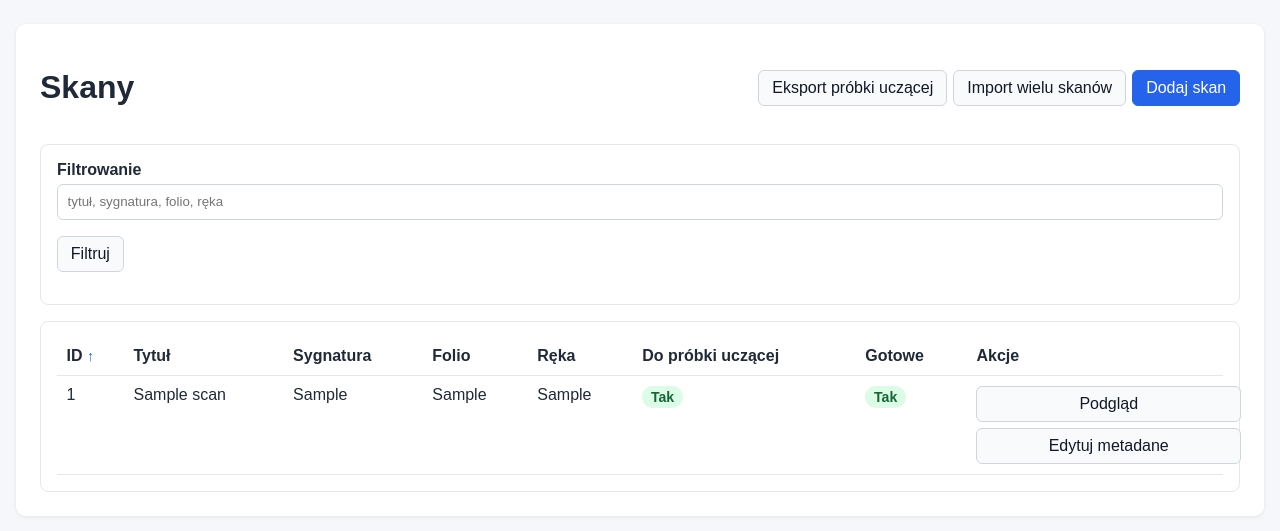
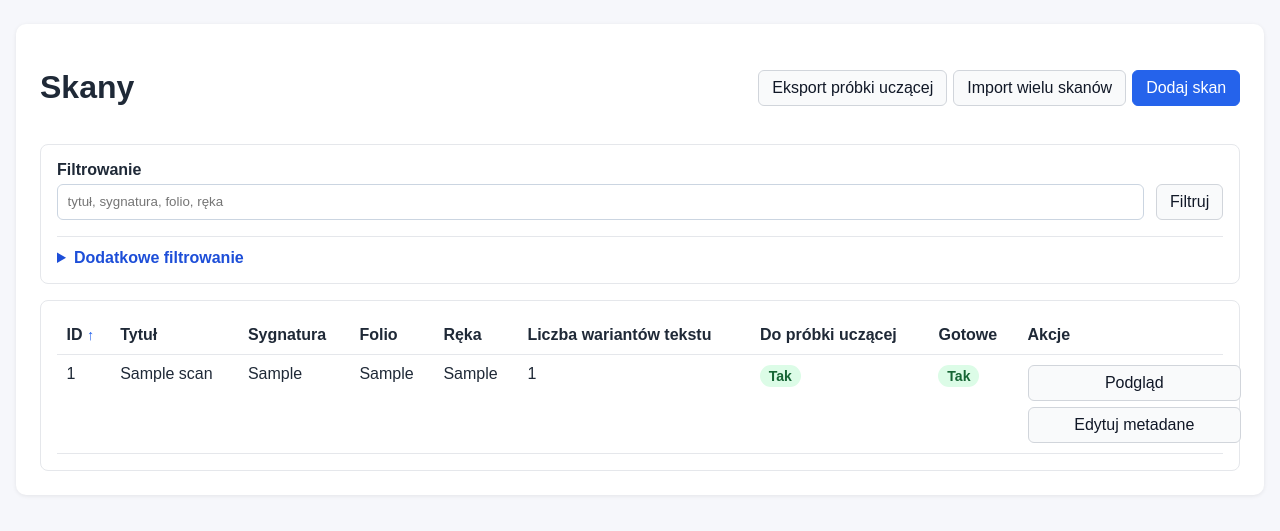
Before and after one commit to pjaskulski/manuscript-lab, a Flask app: page /scans/ in a window 1280 px wide. Shown: the part 68-599 px from the top of the page. Run offline with Flask 3, Linux system fonts and the light colour scheme; a user stored in the database is signed in; tables that the repository leaves empty hold one stand-in row (values such as "Sample post"); some libraries are stand-ins or nearby versions.

Commit message:
poprawki

```diff
--- a/app/blueprints/scans/routes.py
+++ b/app/blueprints/scans/routes.py
@@ -14,6 +14,8 @@ from ...services.file_storage import ensure_scan_thumbnail, save_scan_image, thu
 from .forms import BulkScanImportForm, MAX_BULK_IMPORT_FILES, ScanForm, ScanTrainingExportForm
 
 scans_bp = Blueprint("scans", __name__, template_folder="templates")
+
+BOOLEAN_FILTER_VALUES = {"", "yes", "no"}
 
 
 def _original_scan_filename(filename: str | None) -> str | None:
@@ -83,6 +85,16 @@ SCAN_SORT_FIELDS = {
         if direction == "asc"
         else (Scan.hand.desc().nullslast(), Scan.id.asc())
     ),
+    "is_training_sample": lambda direction: (
+        (Scan.is_training_sample.asc(), Scan.id.asc())
+        if direction == "asc"
+        else (Scan.is_training_sample.desc(), Scan.id.asc())
+    ),
+    "is_done": lambda direction: (
+        (Scan.is_done.asc(), Scan.id.asc())
+        if direction == "asc"
+        else (Scan.is_done.desc(), Scan.id.asc())
+    ),
     "sequence_no": lambda direction: (
         (Scan.sequence_no.asc().nullslast(), Scan.id.asc())
         if direction == "asc"
@@ -136,7 +148,16 @@ SCAN_TEXT_SORT_FIELDS = {
 }
 
 
-def _filtered_scans_query(query_text: str):
+def _normalize_boolean_filter(value: str | None) -> str:
+    normalized = (value or "").strip().lower()
+    return normalized if normalized in BOOLEAN_FILTER_VALUES else ""
+
+
+def _filtered_scans_query(
+    query_text: str,
+    training_sample_filter: str = "",
+    done_filter: str = "",
+):
     query = Scan.query
     if query_text:
         like = f"%{query_text}%"
@@ -148,13 +169,34 @@ def _filtered_scans_query(query_text: str):
                 Scan.hand.ilike(like),
             )
         )
+    if training_sample_filter == "yes":
+        query = query.filter(Scan.is_training_sample.is_(True))
+    elif training_sample_filter == "no":
+        query = query.filter(Scan.is_training_sample.is_(False))
+
+    if done_filter == "yes":
+        query = query.filter(Scan.is_done.is_(True))
+    elif done_filter == "no":
+        query = query.filter(Scan.is_done.is_(False))
+
     return query
 
 
-def _scan_neighbors(scan_id: int, query_text: str, sort_by: str, sort_dir: str) -> tuple[Scan | None, Scan | None]:
+def _scan_neighbors(
+    scan_id: int,
+    query_text: str,
+    sort_by: str,
+    sort_dir: str,
+    training_sample_filter: str = "",
+    done_filter: str = "",
+) -> tuple[Scan | None, Scan | None]:
     scan_ids = [
         current_scan_id
-        for current_scan_id, in _filtered_scans_query(query_text)
+        for current_scan_id, in _filtered_scans_query(
+            query_text,
+            training_sample_filter=training_sample_filter,
+            done_filter=done_filter,
+        )
         .with_entities(Scan.id)
         .order_by(*SCAN_SORT_FIELDS[sort_by](sort_dir))
         .all()
@@ -173,12 +215,39 @@ def list_scans():
     q = request.args.get("q", "").strip()
     sort_by = request.args.get("sort_by", "id")
     sort_dir = request.args.get("sort_dir", "asc")
+    training_sample_filter = _normalize_boolean_filter(request.args.get("training_sample_filter"))
+    done_filter = _normalize_boolean_filter(request.args.get("done_filter"))
     if sort_by not in SCAN_SORT_FIELDS:
         sort_by = "id"
     if sort_dir not in {"asc", "desc"}:
         sort_dir = "asc"
-    scans = _filtered_scans_query(q).order_by(*SCAN_SORT_FIELDS[sort_by](sort_dir)).all()
-    return render_template("scans/list.html", scans=scans, q=q, sort_by=sort_by, sort_dir=sort_dir)
+    scans = _filtered_scans_query(
+        q,
+        training_sample_filter=training_sample_filter,
+        done_filter=done_filter,
+    ).order_by(*SCAN_SORT_FIELDS[sort_by](sort_dir)).all()
+    scan_ids = [scan.id for scan in scans]
+    text_variant_counts = {scan_id: 0 for scan_id in scan_ids}
+    if scan_ids:
+        text_variant_counts.update(
+            dict(
+                db.session.query(ScanText.scan_id, db.func.count(ScanText.id))
+                .filter(ScanText.scan_id.in_(scan_ids))
+                .group_by(ScanText.scan_id)
+                .all()
+            )
+        )
+    return render_template(
+        "scans/list.html",
+        scans=scans,
+        text_variant_counts=text_variant_counts,
+        q=q,
+        sort_by=sort_by,
+        sort_dir=sort_dir,
+        training_sample_filter=training_sample_filter,
+        done_filter=done_filter,
+        has_advanced_filters=bool(training_sample_filter or done_filter),
+    )
 
 
 @scans_bp.route("/export-training-sample", methods=["GET", "POST"])
@@ -314,6 +383,8 @@ def scan_detail(scan_id: int):
     q = request.args.get("q", "").strip()
     sort_by = request.args.get("sort_by", "id")
     sort_dir = request.args.get("sort_dir", "asc")
+    training_sample_filter = _normalize_boolean_filter(request.args.get("training_sample_filter"))
+    done_filter = _normalize_boolean_filter(request.args.get("done_filter"))
     text_sort_by = request.args.get("text_sort_by", "id")
     text_sort_dir = request.args.get("text_sort_dir", "asc")
     comparison_sort_by = request.args.get("comparison_sort_by", "id")
@@ -332,7 +403,14 @@ def scan_detail(scan_id: int):
         comparison_sort_dir = "asc"
     texts = scan.texts.order_by(*SCAN_TEXT_SORT_FIELDS[text_sort_by](text_sort_dir)).all()
     comparisons = scan.comparisons.order_by(*HTR_COMPARISON_SORT_FIELDS[comparison_sort_by](comparison_sort_dir)).all()
-    previous_scan, next_scan = _scan_neighbors(scan.id, q, sort_by, sort_dir)
+    previous_scan, next_scan = _scan_neighbors(
+        scan.id,
+        q,
+        sort_by,
+        sort_dir,
+        training_sample_filter=training_sample_filter,
+        done_filter=done_filter,
+    )
     return render_template(
         "scans/detail.html",
         scan=scan,
@@ -341,6 +419,8 @@ def scan_detail(scan_id: int):
         q=q,
         sort_by=sort_by,
         sort_dir=sort_dir,
+        training_sample_filter=training_sample_filter,
+        done_filter=done_filter,
         previous_scan=previous_scan,
         next_scan=next_scan,
         text_sort_by=text_sort_by,
--- a/app/blueprints/scans/templates/scans/detail.html
+++ b/app/blueprints/scans/templates/scans/detail.html
@@ -40,12 +40,12 @@
     </div>
     <div class="actions scan-header-actions">
         {% if previous_scan %}
-        <a class="btn" href="{{ url_for('scans.scan_detail', scan_id=previous_scan.id, q=q, sort_by=sort_by, sort_dir=sort_dir, text_sort_by=text_sort_by, text_sort_dir=text_sort_dir, comparison_sort_by=comparison_sort_by, comparison_sort_dir=comparison_sort_dir) }}">← Poprzedni</a>
+        <a class="btn" href="{{ url_for('scans.scan_detail', scan_id=previous_scan.id, q=q, sort_by=sort_by, sort_dir=sort_dir, training_sample_filter=training_sample_filter, done_filter=done_filter, text_sort_by=text_sort_by, text_sort_dir=text_sort_dir, comparison_sort_by=comparison_sort_by, comparison_sort_dir=comparison_sort_dir) }}">← Poprzedni</a>
         {% endif %}
         {% if next_scan %}
-        <a class="btn" href="{{ url_for('scans.scan_detail', scan_id=next_scan.id, q=q, sort_by=sort_by, sort_dir=sort_dir, text_sort_by=text_sort_by, text_sort_dir=text_sort_dir, comparison_sort_by=comparison_sort_by, comparison_sort_dir=comparison_sort_dir) }}">Następny →</a>
+        <a class="btn" href="{{ url_for('scans.scan_detail', scan_id=next_scan.id, q=q, sort_by=sort_by, sort_dir=sort_dir, training_sample_filter=training_sample_filter, done_filter=done_filter, text_sort_by=text_sort_by, text_sort_dir=text_sort_dir, comparison_sort_by=comparison_sort_by, comparison_sort_dir=comparison_sort_dir) }}">Następny →</a>
         {% endif %}
-        <a class="btn" href="{{ url_for('scans.edit_scan', scan_id=scan.id, next=url_for('scans.scan_detail', scan_id=scan.id, q=q, sort_by=sort_by, sort_dir=sort_dir, text_sort_by=text_sort_by, text_sort_dir=text_sort_dir, comparison_sort_by=comparison_sort_by, comparison_sort_dir=comparison_sort_dir)) }}">Edytuj metadane</a>
+        <a class="btn" href="{{ url_for('scans.edit_scan', scan_id=scan.id, next=url_for('scans.scan_detail', scan_id=scan.id, q=q, sort_by=sort_by, sort_dir=sort_dir, training_sample_filter=training_sample_filter, done_filter=done_filter, text_sort_by=text_sort_by, text_sort_dir=text_sort_dir, comparison_sort_by=comparison_sort_by, comparison_sort_dir=comparison_sort_dir)) }}">Edytuj metadane</a>
         <a class="btn btn-primary" href="{{ url_for('htr.new_scan_text', scan_id=scan.id) }}">Dodaj tekst</a>
         <a class="btn" href="{{ url_for('htr.compare_scan_texts', scan_id=scan.id) }}">Porównaj HTR</a>
     </div>
--- a/app/blueprints/scans/templates/scans/list.html
+++ b/app/blueprints/scans/templates/scans/list.html
@@ -1,5 +1,20 @@
 {% extends "base.html" %}
 {% block title %}Skany{% endblock %}
+{% block head %}
+{{ super() }}
+<style>
+    .filter-toolbar { display: flex; gap: .75rem; align-items: end; flex-wrap: wrap; }
+    .filter-toolbar-main { flex: 1 1 24rem; min-width: 18rem; }
+    .filter-toolbar-actions { display: flex; gap: .5rem; align-items: center; flex-wrap: wrap; }
+    .advanced-filters { margin-top: .75rem; border-top: 1px solid #e5e7eb; padding-top: .75rem; }
+    .advanced-filters summary { cursor: pointer; color: #1d4ed8; font-weight: 600; }
+    .advanced-filters[open] summary { margin-bottom: .85rem; }
+    @media (max-width: 720px) {
+        .filter-toolbar { align-items: stretch; }
+        .filter-toolbar-main { min-width: 100%; }
+    }
+</style>
+{% endblock %}
 {% block content %}
 <div class="actions" style="justify-content: space-between; margin-bottom: 1rem;">
     <h1>Skany</h1>
@@ -10,30 +25,54 @@
     </div>
 </div>
 <form method="get" class="card" style="margin-bottom: 1rem;">
-    <div>
-        <label for="q">Filtrowanie</label>
-        <input type="text" id="q" name="q" value="{{ q }}" placeholder="tytuł, sygnatura, folio, ręka">
+    <div class="filter-toolbar">
+        <div class="filter-toolbar-main">
+            <label for="q">Filtrowanie</label>
+            <input type="text" id="q" name="q" value="{{ q }}" placeholder="tytuł, sygnatura, folio, ręka">
+        </div>
+        <div class="filter-toolbar-actions">
+            <button class="btn" type="submit">Filtruj</button>
+            {% if q or training_sample_filter or done_filter %}
+            <a class="btn" href="{{ url_for('scans.list_scans', sort_by=sort_by, sort_dir=sort_dir) }}">Wyczyść</a>
+            {% endif %}
+        </div>
     </div>
     <input type="hidden" name="sort_by" value="{{ sort_by }}">
     <input type="hidden" name="sort_dir" value="{{ sort_dir }}">
-    <div class="actions">
-        <button class="btn" type="submit">Filtruj</button>
-        {% if q %}
-        <a class="btn" href="{{ url_for('scans.list_scans', sort_by=sort_by, sort_dir=sort_dir) }}">Wyczyść</a>
-        {% endif %}
-    </div>
+    <details class="advanced-filters" {% if has_advanced_filters %}open{% endif %}>
+        <summary>Dodatkowe filtrowanie</summary>
+        <div class="grid grid-2">
+            <div>
+                <label for="training_sample_filter">Do próbki uczącej</label>
+                <select id="training_sample_filter" name="training_sample_filter">
+                    <option value="" {% if not training_sample_filter %}selected{% endif %}>Wszystkie</option>
+                    <option value="yes" {% if training_sample_filter == 'yes' %}selected{% endif %}>Tak</option>
+                    <option value="no" {% if training_sample_filter == 'no' %}selected{% endif %}>Nie</option>
+                </select>
+            </div>
+            <div>
+                <label for="done_filter">Gotowe</label>
+                <select id="done_filter" name="done_filter">
+                    <option value="" {% if not done_filter %}selected{% endif %}>Wszystkie</option>
+                    <option value="yes" {% if done_filter == 'yes' %}selected{% endif %}>Tak</option>
+                    <option value="no" {% if done_filter == 'no' %}selected{% endif %}>Nie</option>
+                </select>
+            </div>
+        </div>
+    </details>
 </form>
 <div class="card">
     <table>
         <thead>
             <tr>
-                <th><a class="sort-link" href="{{ url_for('scans.list_scans', q=q, sort_by='id', sort_dir='desc' if sort_by == 'id' and sort_dir == 'asc' else 'asc') }}">ID{% if sort_by == 'id' %} <span class="sort-arrow">{{ '↑' if sort_dir == 'asc' else '↓' }}</span>{% endif %}</a></th>
-                <th><a class="sort-link" href="{{ url_for('scans.list_scans', q=q, sort_by='title', sort_dir='desc' if sort_by == 'title' and sort_dir == 'asc' else 'asc') }}">Tytuł{% if sort_by == 'title' %} <span class="sort-arrow">{{ '↑' if sort_dir == 'asc' else '↓' }}</span>{% endif %}</a></th>
-                <th><a class="sort-link" href="{{ url_for('scans.list_scans', q=q, sort_by='shelfmark', sort_dir='desc' if sort_by == 'shelfmark' and sort_dir == 'asc' else 'asc') }}">Sygnatura{% if sort_by == 'shelfmark' %} <span class="sort-arrow">{{ '↑' if sort_dir == 'asc' else '↓' }}</span>{% endif %}</a></th>
-                <th><a class="sort-link" href="{{ url_for('scans.list_scans', q=q, sort_by='folio', sort_dir='desc' if sort_by == 'folio' and sort_dir == 'asc' else 'asc') }}">Folio{% if sort_by == 'folio' %} <span class="sort-arrow">{{ '↑' if sort_dir == 'asc' else '↓' }}</span>{% endif %}</a></th>
-                <th><a class="sort-link" href="{{ url_for('scans.list_scans', q=q, sort_by='hand', sort_dir='desc' if sort_by == 'hand' and sort_dir == 'asc' else 'asc') }}">Ręka{% if sort_by == 'hand' %} <span class="sort-arrow">{{ '↑' if sort_dir == 'asc' else '↓' }}</span>{% endif %}</a></th>
-                <th>Do próbki uczącej</th>
-                <th>Gotowe</th>
+                <th><a class="sort-link" href="{{ url_for('scans.list_scans', q=q, training_sample_filter=training_sample_filter, done_filter=done_filter, sort_by='id', sort_dir='desc' if sort_by == 'id' and sort_dir == 'asc' else 'asc') }}">ID{% if sort_by == 'id' %} <span class="sort-arrow">{{ '↑' if sort_dir == 'asc' else '↓' }}</span>{% endif %}</a></th>
+                <th><a class="sort-link" href="{{ url_for('scans.list_scans', q=q, training_sample_filter=training_sample_filter, done_filter=done_filter, sort_by='title', sort_dir='desc' if sort_by == 'title' and sort_dir == 'asc' else 'asc') }}">Tytuł{% if sort_by == 'title' %} <span class="sort-arrow">{{ '↑' if sort_dir == 'asc' else '↓' }}</span>{% endif %}</a></th>
+                <th><a class="sort-link" href="{{ url_for('scans.list_scans', q=q, training_sample_filter=training_sample_filter, done_filter=done_filter, sort_by='shelfmark', sort_dir='desc' if sort_by == 'shelfmark' and sort_dir == 'asc' else 'asc') }}">Sygnatura{% if sort_by == 'shelfmark' %} <span class="sort-arrow">{{ '↑' if sort_dir == 'asc' else '↓' }}</span>{% endif %}</a></th>
+                <th><a class="sort-link" href="{{ url_for('scans.list_scans', q=q, training_sample_filter=training_sample_filter, done_filter=done_filter, sort_by='folio', sort_dir='desc' if sort_by == 'folio' and sort_dir == 'asc' else 'asc') }}">Folio{% if sort_by == 'folio' %} <span class="sort-arrow">{{ '↑' if sort_dir == 'asc' else '↓' }}</span>{% endif %}</a></th>
+                <th><a class="sort-link" href="{{ url_for('scans.list_scans', q=q, training_sample_filter=training_sample_filter, done_filter=done_filter, sort_by='hand', sort_dir='desc' if sort_by == 'hand' and sort_dir == 'asc' else 'asc') }}">Ręka{% if sort_by == 'hand' %} <span class="sort-arrow">{{ '↑' if sort_dir == 'asc' else '↓' }}</span>{% endif %}</a></th>
+                <th>Liczba wariantów tekstu</th>
+                <th><a class="sort-link" href="{{ url_for('scans.list_scans', q=q, training_sample_filter=training_sample_filter, done_filter=done_filter, sort_by='is_training_sample', sort_dir='desc' if sort_by == 'is_training_sample' and sort_dir == 'asc' else 'asc') }}">Do próbki uczącej{% if sort_by == 'is_training_sample' %} <span class="sort-arrow">{{ '↑' if sort_dir == 'asc' else '↓' }}</span>{% endif %}</a></th>
+                <th><a class="sort-link" href="{{ url_for('scans.list_scans', q=q, training_sample_filter=training_sample_filter, done_filter=done_filter, sort_by='is_done', sort_dir='desc' if sort_by == 'is_done' and sort_dir == 'asc' else 'asc') }}">Gotowe{% if sort_by == 'is_done' %} <span class="sort-arrow">{{ '↑' if sort_dir == 'asc' else '↓' }}</span>{% endif %}</a></th>
                 <th>Akcje</th>
             </tr>
         </thead>
@@ -45,17 +84,18 @@
                 <td>{{ scan.shelfmark or "-" }}</td>
                 <td>{{ scan.folio or "-" }}</td>
                 <td>{{ scan.hand or "-" }}</td>
+                <td>{{ text_variant_counts.get(scan.id, 0) }}</td>
                 <td><span class="status-pill {{ 'yes' if scan.is_training_sample else 'no' }}">{{ "Tak" if scan.is_training_sample else "Nie" }}</span></td>
                 <td><span class="status-pill {{ 'yes' if scan.is_done else 'no' }}">{{ "Tak" if scan.is_done else "Nie" }}</span></td>
                 <td>
                     <div class="table-actions">
-                        <a class="btn" href="{{ url_for('scans.scan_detail', scan_id=scan.id, q=q, sort_by=sort_by, sort_dir=sort_dir) }}">Podgląd</a>
-                        <a class="btn" href="{{ url_for('scans.edit_scan', scan_id=scan.id, next=url_for('scans.list_scans')) }}">Edytuj metadane</a>
+                        <a class="btn" href="{{ url_for('scans.scan_detail', scan_id=scan.id, q=q, sort_by=sort_by, sort_dir=sort_dir, training_sample_filter=training_sample_filter, done_filter=done_filter) }}">Podgląd</a>
+                        <a class="btn" href="{{ url_for('scans.edit_scan', scan_id=scan.id, next=url_for('scans.list_scans', q=q, sort_by=sort_by, sort_dir=sort_dir, training_sample_filter=training_sample_filter, done_filter=done_filter)) }}">Edytuj metadane</a>
                     </div>
                 </td>
             </tr>
             {% else %}
-            <tr><td colspan="8">Brak rekordów.</td></tr>
+            <tr><td colspan="9">Brak rekordów.</td></tr>
             {% endfor %}
         </tbody>
     </table>
```
Also changed, not shown: 2 other files.
